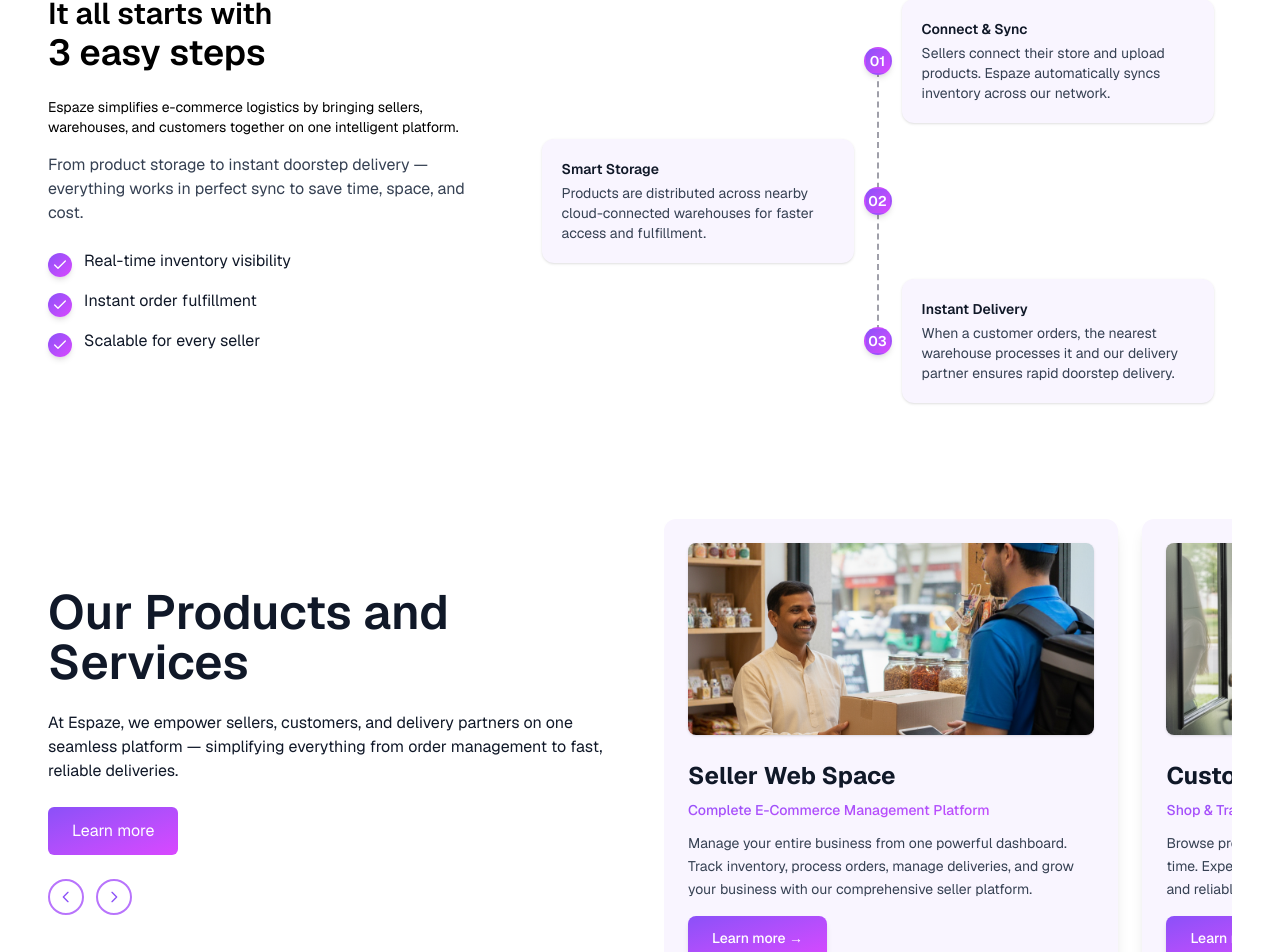
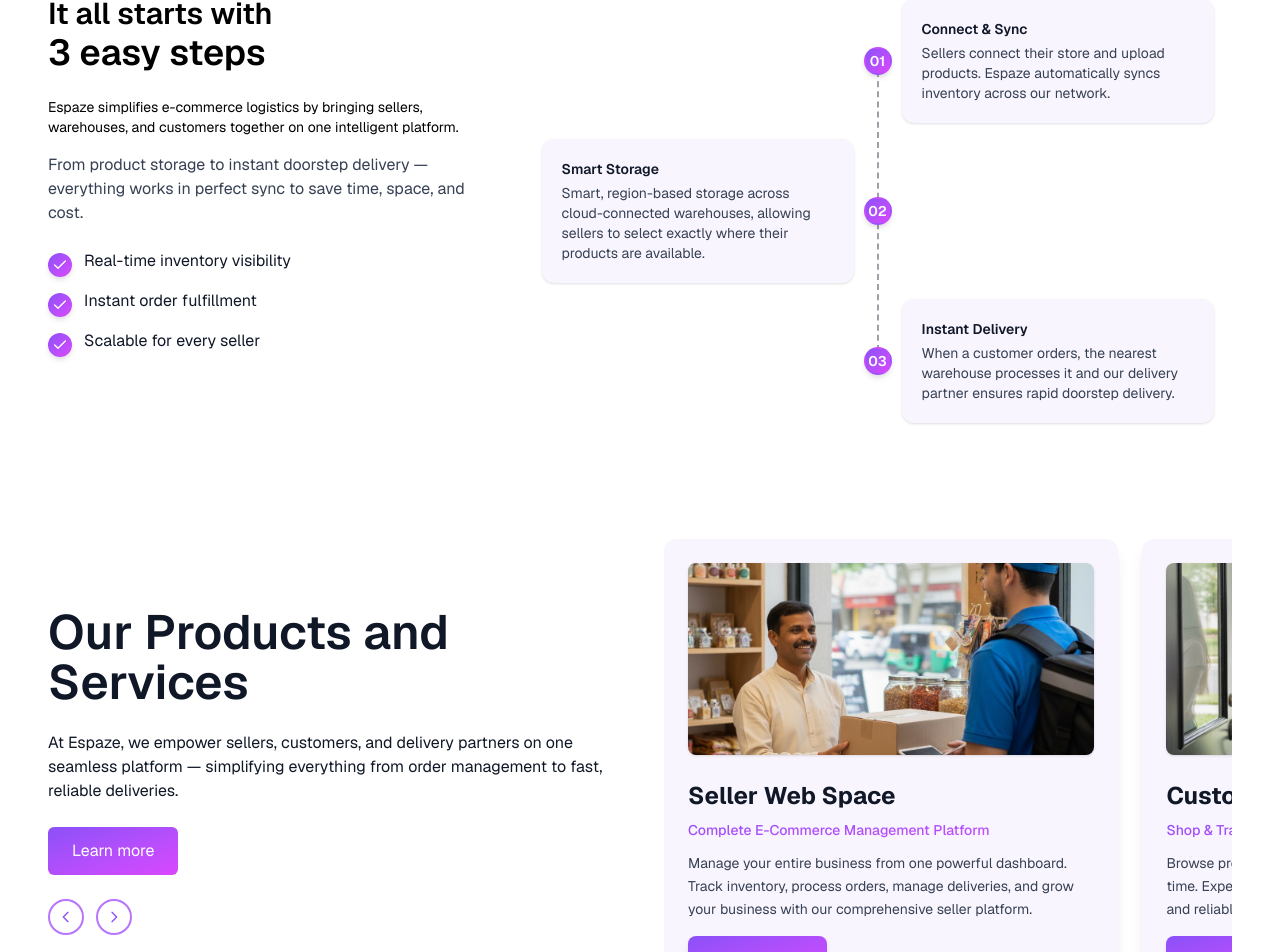
Before and after one commit to espazeindia/espazeLandingPage, a Next.js app: page / in a window 1280 px wide. Shown: the part 942-1894 px from the top of the page. Built offline with nearby package versions, Linux system fonts and the light colour scheme.

Commit message:
3stepschanges

```diff
--- a/app/components/sections/threeSteps.tsx
+++ b/app/components/sections/threeSteps.tsx
@@ -19,7 +19,7 @@
   {
     id: "02",
     title: "Smart Storage",
-    body: "Products are distributed across nearby cloud-connected warehouses for faster access and fulfillment.",
+    body: "Smart, region-based storage across cloud-connected warehouses, allowing sellers to select exactly where their products are available.",
   },
   {
     id: "03",
```
